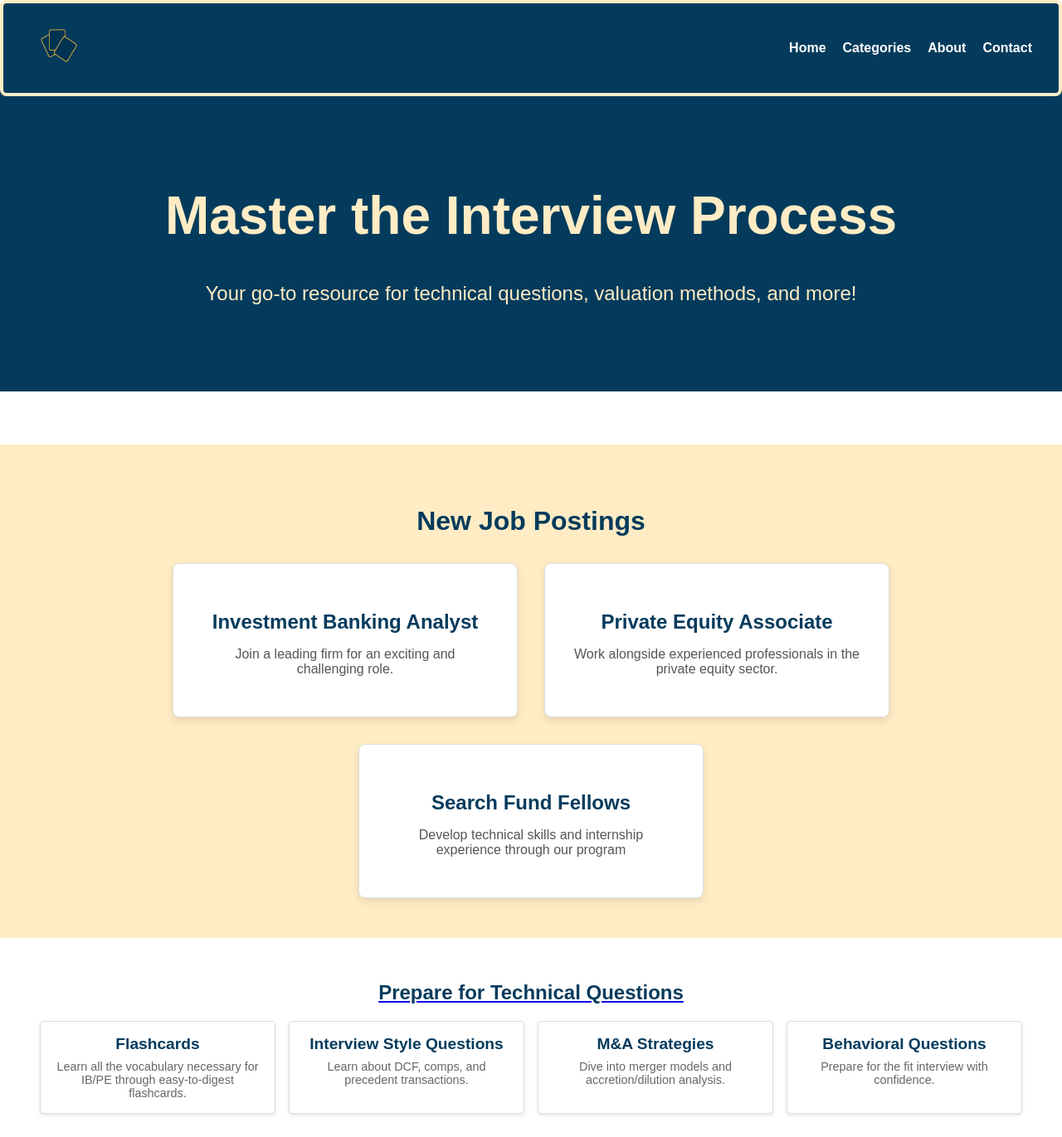
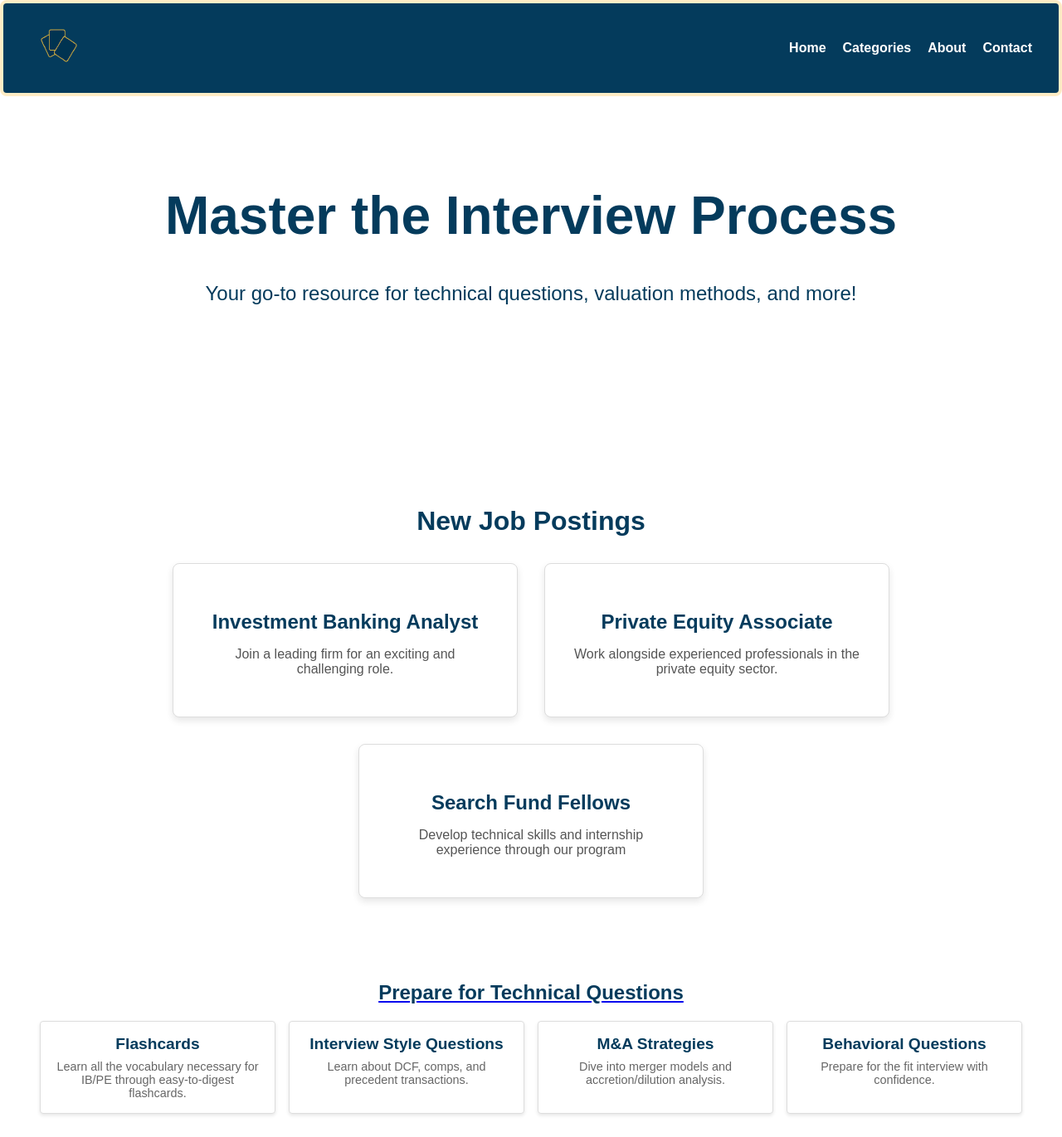
Before and after one commit to arnavs06/FlashFinance, a Flask app: page / in a window 1280 px wide. Shown: the top 1371 px of the page at 83% size. Run offline with Flask 3, Linux system fonts and the light colour scheme.

Commit message:
colors yet again

```diff
--- a/FlashFinance/static/landing.css
+++ b/FlashFinance/static/landing.css
@@ -92,8 +92,8 @@ nav ul li ul li a:hover {
 }
 
 .hero {
-  background-color: rgb(4, 59, 92);
-  color: rgb(255, 236, 197);
+  background-color: white;
+  color: rgb(4, 59, 92);
   text-align: center;
   padding: 5rem 1rem;
   animation: fadeIn 1s forwards;
@@ -112,7 +112,7 @@ nav ul li ul li a:hover {
 }
 
 .new-job-postings {
-  background-color: rgb(255, 236, 197);
+  background-color: white;
   padding: 3rem 1rem;
   text-align: center;
   margin-top: 4rem;
```
